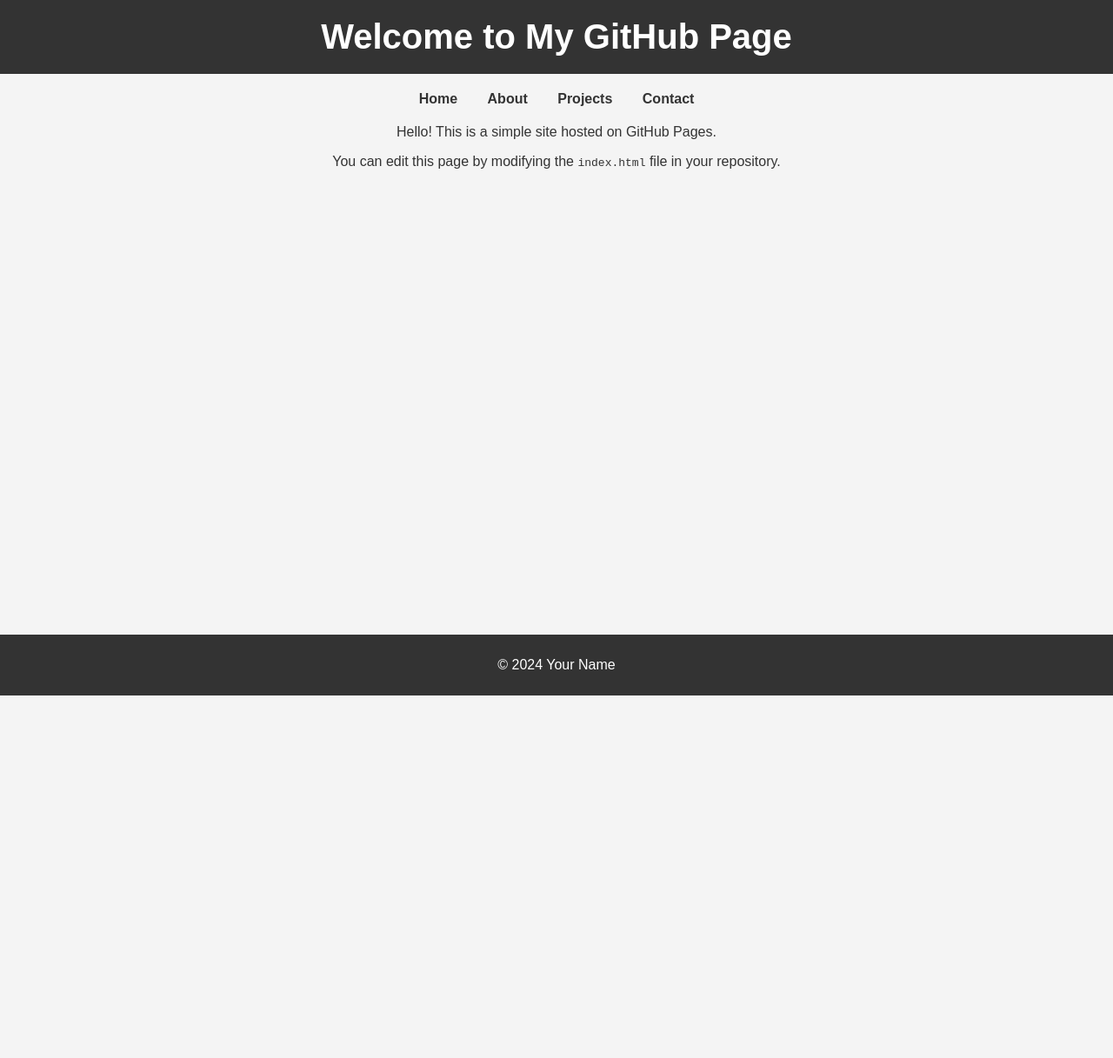
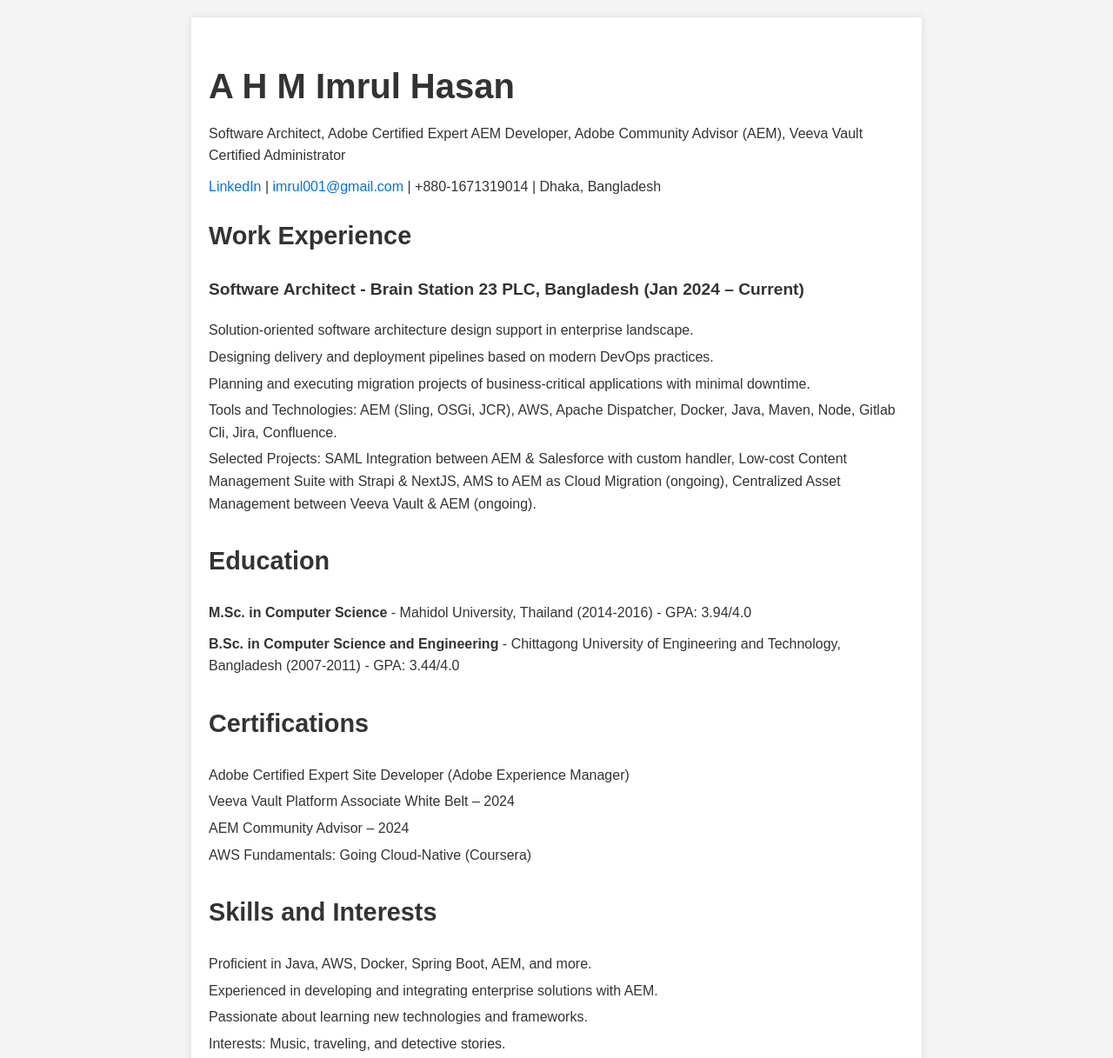
Before and after one commit to imrul001/imrul001.github.io, a plain HTML site: page index.html in a window 1280 px wide. Shown: the top 1217 px of the page at 87% size. Before the commit the page ends 800 px from the top, so only its background shows below. Drawn offline with Linux system fonts and the light colour scheme.

Commit message:
update index page

```diff
--- a/index.html
+++ b/index.html
@@ -3,8 +3,8 @@
 <head>
     <meta charset="UTF-8">
     <meta name="viewport" content="width=device-width, initial-scale=1.0">
-    <meta name="description" content="Welcome to my GitHub Pages site!">
-    <title>My GitHub Page</title>
+    <meta name="description" content="A H M Imrul Hasan - Software Architect, Adobe Certified Expert AEM Developer">
+    <title>A H M Imrul Hasan - CV</title>
     <style>
         body {
             font-family: Arial, sans-serif;
@@ -12,60 +12,105 @@
             padding: 0;
             background-color: #f4f4f4;
             color: #333;
-            text-align: center;
+            line-height: 1.6;
         }
-        header {
-            background-color: #333;
-            color: #fff;
-            padding: 20px 0;
+        .container {
+            max-width: 800px;
+            margin: 20px auto;
+            padding: 20px;
+            background: #fff;
+            box-shadow: 0 0 10px rgba(0, 0, 0, 0.1);
+        }
+        h1, h2, h3 {
+            color: #333;
         }
         h1 {
-            margin: 0;
             font-size: 2.5em;
+            margin-bottom: 10px;
         }
-        nav {
-            margin: 20px 0;
+        h2 {
+            font-size: 1.8em;
+            margin-top: 20px;
         }
-        nav a {
-            margin: 0 15px;
+        h3 {
+            font-size: 1.2em;
+            margin-top: 15px;
+        }
+        p {
+            margin: 10px 0;
+        }
+        ul {
+            list-style-type: none;
+            padding: 0;
+        }
+        ul li {
+            margin: 5px 0;
+        }
+        .contact-info a {
+            color: #0073e6;
             text-decoration: none;
-            color: #333;
-            font-weight: bold;
         }
-        section {
-            margin: 20px;
+        .contact-info a:hover {
+            text-decoration: underline;
         }
-        footer {
-            background-color: #333;
-            color: #fff;
-            padding: 10px 0;
-            position: fixed;
-            bottom: 0;
-            width: 100%;
+        .section {
+            margin-bottom: 30px;
         }
     </style>
 </head>
 <body>
+    <div class="container">
+        <header>
+            <h1>A H M Imrul Hasan</h1>
+            <p>Software Architect, Adobe Certified Expert AEM Developer, Adobe Community Advisor (AEM), Veeva Vault Certified Administrator</p>
+            <div class="contact-info">
+                <p><a href="https://www.linkedin.com/in/a-h-m-imrul-hasan-a697b531">LinkedIn</a> | <a href="mailto:imrul001@gmail.com">imrul001@gmail.com</a> | +880-1671319014 | Dhaka, Bangladesh</p>
+            </div>
+        </header>
 
-<header>
-    <h1>Welcome to My GitHub Page</h1>
-</header>
+        <section class="section">
+            <h2>Work Experience</h2>
+            <h3>Software Architect - Brain Station 23 PLC, Bangladesh (Jan 2024 – Current)</h3>
+            <ul>
+                <li>Solution-oriented software architecture design support in enterprise landscape.</li>
+                <li>Designing delivery and deployment pipelines based on modern DevOps practices.</li>
+                <li>Planning and executing migration projects of business-critical applications with minimal downtime.</li>
+                <li>Tools and Technologies: AEM (Sling, OSGi, JCR), AWS, Apache Dispatcher, Docker, Java, Maven, Node, Gitlab Cli, Jira, Confluence.</li>
+                <li>Selected Projects: SAML Integration between AEM & Salesforce with custom handler, Low-cost Content Management Suite with Strapi & NextJS, AMS to AEM as Cloud Migration (ongoing), Centralized Asset Management between Veeva Vault & AEM (ongoing).</li>
+            </ul>
+            <!-- Add other positions similarly -->
+        </section>
 
-<nav>
-    <a href="#">Home</a>
-    <a href="#">About</a>
-    <a href="#">Projects</a>
-    <a href="#">Contact</a>
-</nav>
+        <section class="section">
+            <h2>Education</h2>
+            <p><strong>M.Sc. in Computer Science</strong> - Mahidol University, Thailand (2014-2016) - GPA: 3.94/4.0</p>
+            <p><strong>B.Sc. in Computer Science and Engineering</strong> - Chittagong University of Engineering and Technology, Bangladesh (2007-2011) - GPA: 3.44/4.0</p>
+        </section>
 
-<section>
-    <p>Hello! This is a simple site hosted on GitHub Pages.</p>
-    <p>You can edit this page by modifying the <code>index.html</code> file in your repository.</p>
-</section>
+        <section class="section">
+            <h2>Certifications</h2>
+            <ul>
+                <li>Adobe Certified Expert Site Developer (Adobe Experience Manager)</li>
+                <li>Veeva Vault Platform Associate White Belt – 2024</li>
+                <li>AEM Community Advisor – 2024</li>
+                <li>AWS Fundamentals: Going Cloud-Native (Coursera)</li>
+                <!-- Add more certifications if needed -->
+            </ul>
+        </section>
 
-<footer>
-    <p>&copy; 2024 Your Name</p>
-</footer>
+        <section class="section">
+            <h2>Skills and Interests</h2>
+            <ul>
+                <li>Proficient in Java, AWS, Docker, Spring Boot, AEM, and more.</li>
+                <li>Experienced in developing and integrating enterprise solutions with AEM.</li>
+                <li>Passionate about learning new technologies and frameworks.</li>
+                <li>Interests: Music, traveling, and detective stories.</li>
+            </ul>
+        </section>
 
+        <footer>
+            <p>&copy; 2024 A H M Imrul Hasan</p>
+        </footer>
+    </div>
 </body>
 </html>
```
Also changed, not shown: 1 other file.
